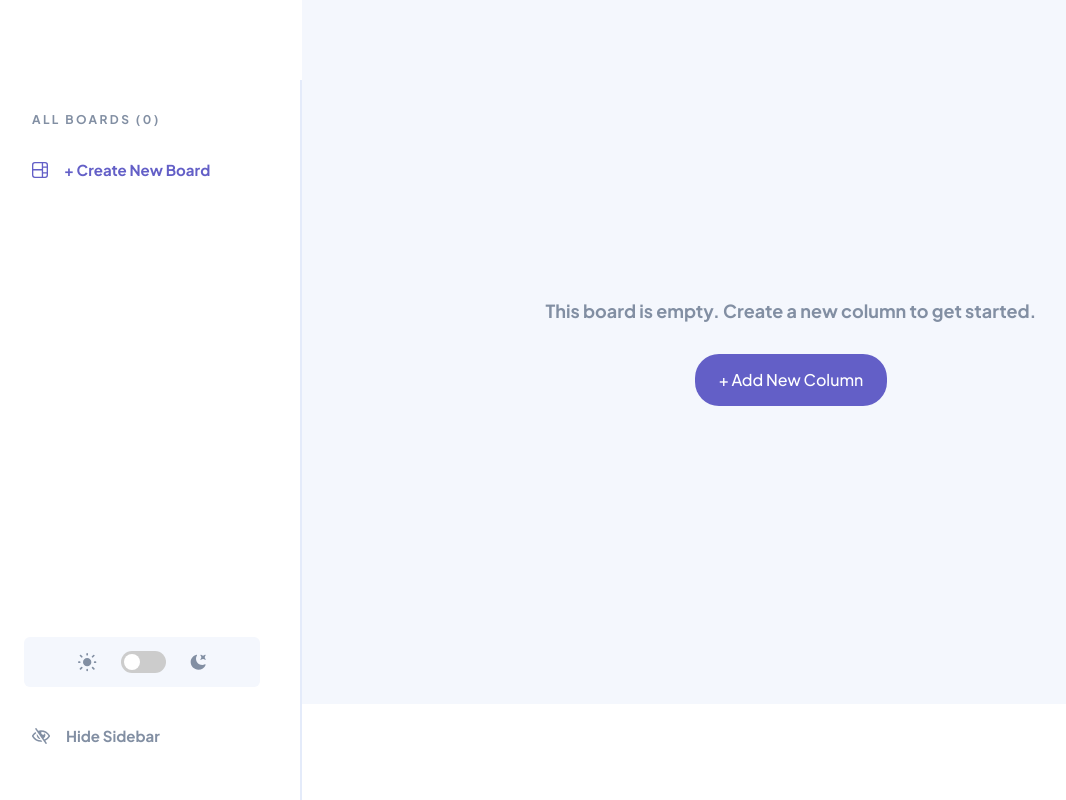
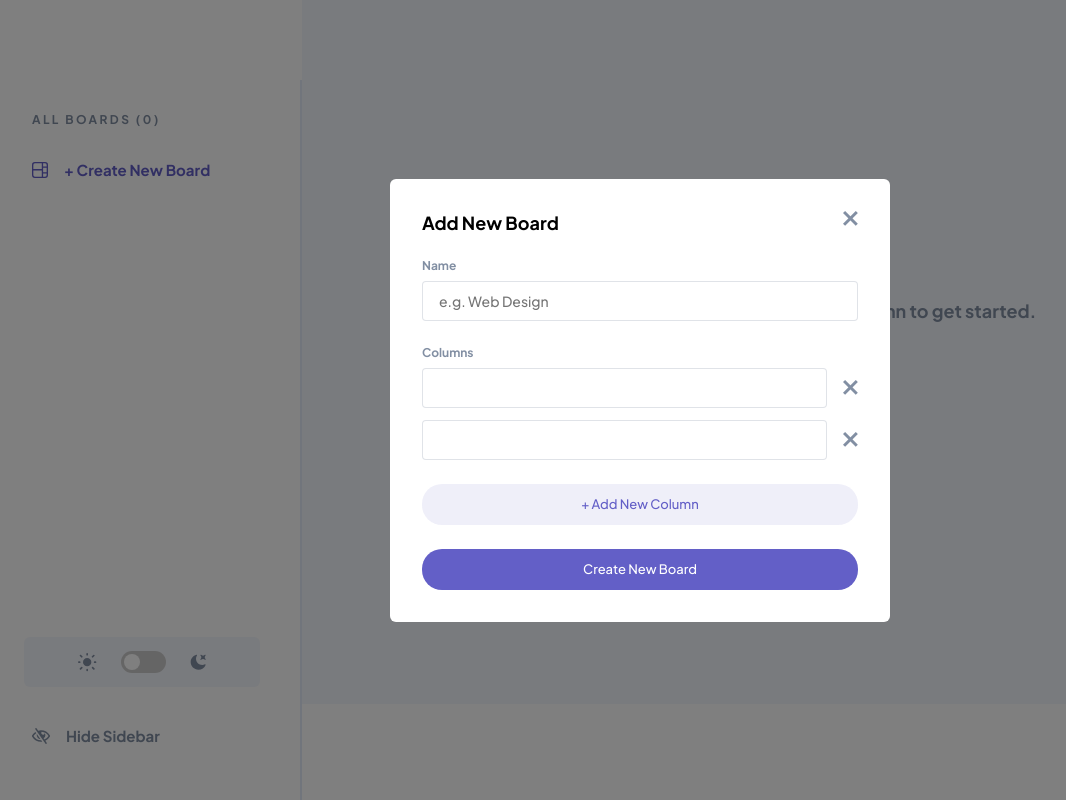
Before and after one commit to ridhokhalis99/kanban, a Next.js app: page / in a window 1280 px wide. Shown: the whole page, without its empty margins (0-1066 px from the left). Built offline with nearby package versions, Linux system fonts and the light colour scheme; no server answers; the database is empty.

Commit message:
useFieldArray for add column wip

```diff
--- /dev/null
+++ b/components/Buttons/PrimaryButton/index.tsx
@@ -0,0 +1,25 @@
+interface PrimaryButtonProps {
+  text: string;
+  onClick: Function;
+}
+
+const PrimaryButton = ({ text, onClick }: PrimaryButtonProps) => {
+  return (
+    <button
+      style={{
+        width: "100%",
+        textAlign: "center",
+        fontSize: "13px",
+        color: "#ffffff",
+        backgroundColor: "#635FC7",
+        padding: "14px 0",
+        borderRadius: "20px",
+      }}
+      onClick={() => onClick()}
+    >
+      {text}
+    </button>
+  );
+};
+
+export default PrimaryButton;
--- /dev/null
+++ b/components/Buttons/SecondaryButton/index.tsx
@@ -0,0 +1,25 @@
+interface SecondaryButtonProps {
+  text: string;
+  onClick: Function;
+}
+
+const SecondaryButton = ({ text, onClick }: SecondaryButtonProps) => {
+  return (
+    <button
+      style={{
+        width: "100%",
+        textAlign: "center",
+        fontSize: "13px",
+        color: "#635FC7",
+        backgroundColor: "#635FC71A",
+        padding: "14px 0",
+        borderRadius: "20px",
+      }}
+      onClick={() => onClick()}
+    >
+      {text}
+    </button>
+  );
+};
+
+export default SecondaryButton;
--- /dev/null
+++ b/components/Modals/AddBoard/components/ColumnInput/index.tsx
@@ -0,0 +1,30 @@
+import Image from "next/image";
+import crossIcon from "../../../../../assets/icon-cross.svg";
+
+interface ColumnInputProps {
+  onRemove: Function;
+}
+
+const ColumnInput = ({ onRemove, ...props }: ColumnInputProps) => {
+  return (
+    <div
+      style={{
+        display: "flex",
+        alignItems: "center",
+        gap: 16,
+      }}
+    >
+      <input {...props} />
+      <Image
+        src={crossIcon.src}
+        alt="close modal"
+        width={crossIcon.width}
+        height={crossIcon.height}
+        style={{ cursor: "pointer" }}
+        onClick={() => onRemove()}
+      />
+    </div>
+  );
+};
+
+export default ColumnInput;
--- /dev/null
+++ b/components/Modals/AddBoard/index.tsx
@@ -0,0 +1,86 @@
+import CenteredModal from "../CenteredModal";
+import { useForm, useFieldArray } from "react-hook-form";
+import SecondaryButton from "../../Buttons/SecondaryButton";
+import PrimaryButton from "../../Buttons/PrimaryButton";
+import ColumnInput from "./components/ColumnInput";
+
+interface columnForm {
+  column: {
+    name: string;
+    value: string;
+  }[];
+}
+
+const AddBoard = () => {
+  const defaultValues = {
+    column: [
+      { name: "column", value: "To do" },
+      { name: "column", value: "Doing" },
+    ],
+  };
+  const { control, register } = useForm({ defaultValues });
+  const { fields, append, prepend, remove, swap, move, insert } = useFieldArray(
+    {
+      control,
+      name: "column",
+    }
+  );
+
+  const addColumn = () => {
+    append({ name: "column", value: "test" });
+  };
+
+  const removeColumn = (index: number) => {
+    remove(index);
+  };
+
+  const createBoard = () => {};
+
+  return (
+    <CenteredModal
+      title="Add New Board"
+      children={
+        <div style={{ display: "flex", flexDirection: "column", gap: 24 }}>
+          <div>
+            <h3 className="body-m input-label">Name</h3>
+            <input placeholder="e.g. Web Design" />
+          </div>
+
+          <div>
+            <h3 className="body-m input-label">Columns</h3>
+            <div
+              style={{
+                display: "flex",
+                flexDirection: "column",
+                gap: 12,
+              }}
+            >
+              {fields.map((field, index) => {
+                return (
+                  <ColumnInput
+                    key={field.id}
+                    onRemove={() => removeColumn(index)}
+                    {...register(`column.${index}.value`)}
+                  />
+                );
+              })}
+            </div>
+          </div>
+
+          <div
+            style={{
+              display: "flex",
+              flexDirection: "column",
+              gap: 24,
+            }}
+          >
+            <SecondaryButton text="+ Add New Column" onClick={addColumn} />
+            <PrimaryButton text="Create New Board" onClick={createBoard} />
+          </div>
+        </div>
+      }
+    />
+  );
+};
+
+export default AddBoard;
--- /dev/null
+++ b/components/Modals/CenteredModal/index.tsx
@@ -0,0 +1,67 @@
+import { ReactElement } from "react";
+import crossIcon from "../../../assets/icon-cross.svg";
+import Image from "next/image";
+
+interface CenteredModalProps {
+  title: string;
+  children: ReactElement;
+}
+
+const CenteredModal = ({ title, children }: CenteredModalProps) => {
+  return (
+    <div
+      style={{
+        position: "absolute",
+        top: 0,
+        left: 0,
+        zIndex: 100,
+        width: "100%",
+        height: "100%",
+        display: "flex",
+        alignItems: "center",
+        justifyContent: "center",
+      }}
+    >
+      <div
+        style={{
+          width: "100vw",
+          height: "100vh",
+          background: "#000000",
+          mixBlendMode: "normal",
+          opacity: 0.5,
+          position: "absolute",
+        }}
+      ></div>
+      <div
+        style={{
+          padding: 32,
+          backgroundColor: "white",
+          position: "absolute",
+          borderRadius: 6,
+          width: 500,
+        }}
+      >
+        <div
+          style={{
+            display: "flex",
+            justifyContent: "space-between",
+          }}
+        >
+          <h2 className="heading-l" style={{ marginBottom: 24 }}>
+            {title}
+          </h2>
+          <Image
+            src={crossIcon.src}
+            alt="close modal"
+            width={crossIcon.width}
+            height={crossIcon.height}
+            style={{ cursor: "pointer" }}
+          />
+        </div>
+        {children}
+      </div>
+    </div>
+  );
+};
+
+export default CenteredModal;
--- a/package.json
+++ b/package.json
@@ -24,6 +24,7 @@
     "next-superjson-plugin": "^0.5.2",
     "react": "18.2.0",
     "react-dom": "18.2.0",
+    "react-hook-form": "^7.41.3",
     "sass": "^1.57.1",
     "superjson": "^1.12.1",
     "typescript": "4.9.4"
--- a/pages/index.tsx
+++ b/pages/index.tsx
@@ -6,6 +6,7 @@ import { Board } from "../interfaces/Board";
 import { isEmpty } from "lodash";
 import Taskboard from "../components/Taskboard";
 import ShowSidebar from "../components/Sidebar/components/ShowSidebar";
+import AddBoard from "../components/Modals/AddBoard";
 
 interface HomeProps {
   boards: [Board];
@@ -57,6 +58,8 @@ const Home = ({ boards }: HomeProps) => {
         )}
         <Taskboard />
       </div>
+
+      <AddBoard />
     </div>
   );
 };
--- a/public/stylesheets/globals.css
+++ b/public/stylesheets/globals.css
@@ -291,4 +291,23 @@ input[type=reset] {
   line-height: 1;
 }
 
+textarea:focus,
+input:focus {
+  outline: none;
+}
+
+input {
+  background: #ffffff;
+  border: 1px solid rgba(130, 143, 163, 0.25);
+  border-radius: 4px;
+  padding: 10px 16px;
+  width: 100%;
+  font-size: 14px;
+}
+
+.input-label {
+  margin-bottom: 8px;
+  color: #828fa3;
+}
+
 /*# sourceMappingURL=globals.css.map */
--- a/styles/globals.scss
+++ b/styles/globals.scss
@@ -28,3 +28,22 @@ input[type="reset"] {
   outline: inherit;
   line-height: 1;
 }
+
+textarea:focus,
+input:focus {
+  outline: none;
+}
+
+input {
+  background: $whiteff;
+  border: 1px solid rgba(130, 143, 163, 0.25);
+  border-radius: 4px;
+  padding: 10px 16px;
+  width: 100%;
+  font-size: 14px;
+}
+
+.input-label {
+  margin-bottom: 8px;
+  color: $grey82;
+}
```
Also changed, not shown: 2 other files (tests, documents, lock files or other folders).
